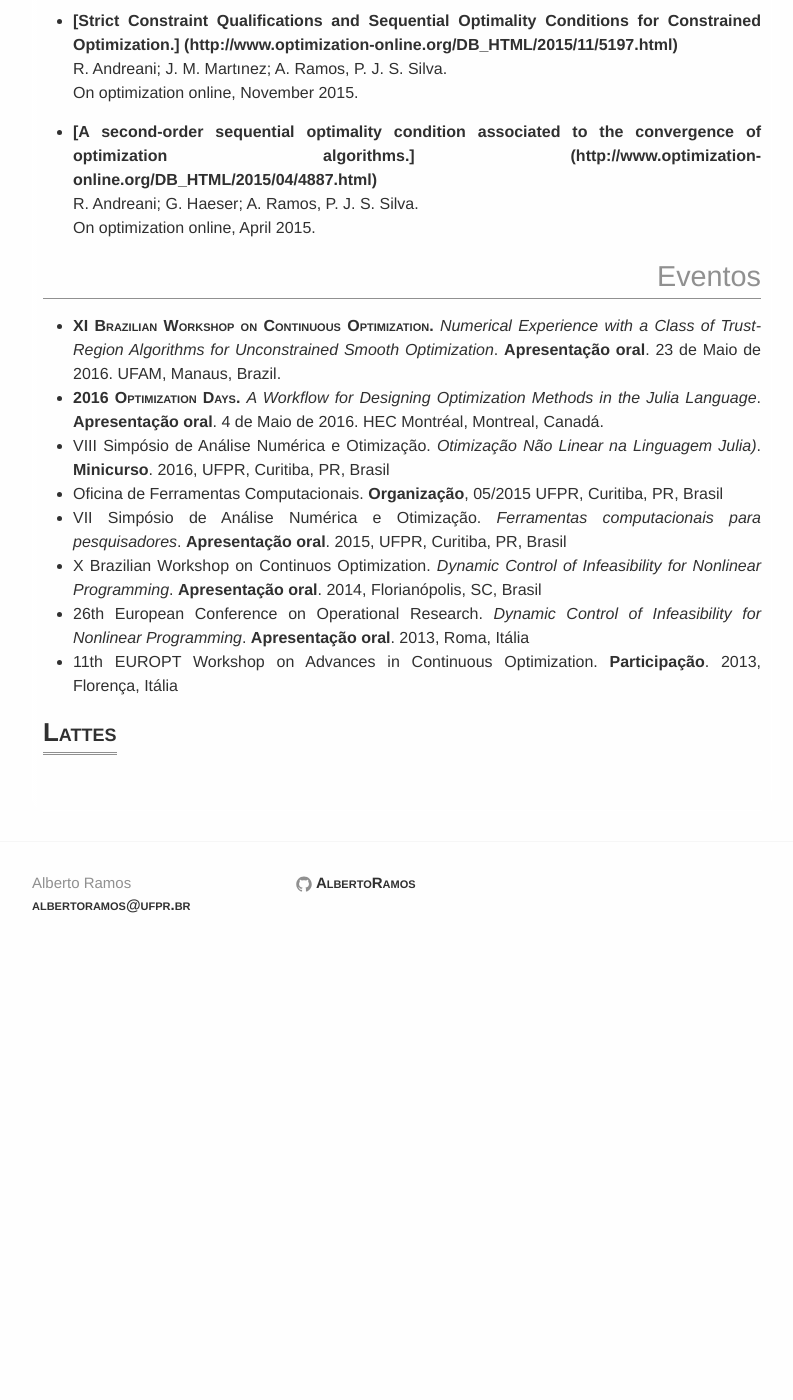
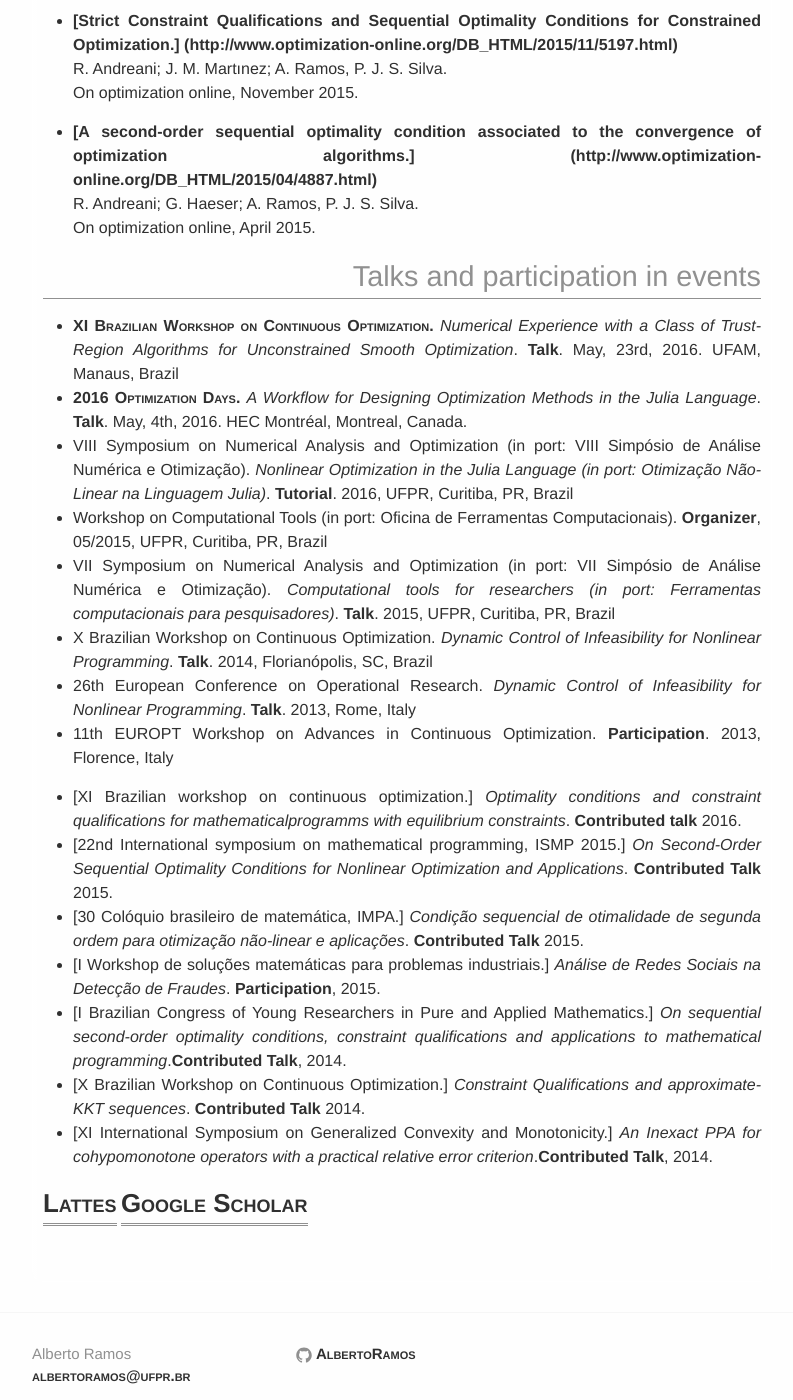
Before and after one commit to abelsiqueira/abelsiqueira.github.io-old, a Jekyll site: the page built from curriculum.br.md, in a window 1280 px wide and 1400 px high, scrolled down 1265 px. Shown: the whole window, without its empty margins (238-1031 px from the left). Built offline with Jekyll 4.4.1, drawn with Linux system fonts in a browser that asks for light colours; before the commit the page ends 2242 px from its top, so only the background shows below that.

Commit message:
Update curriculum.br.md

```diff
--- a/curriculum.br.md
+++ b/curriculum.br.md
@@ -51,31 +51,53 @@ permalink:  /br/curriculum/
   (http://www.optimization-online.org/DB_HTML/2015/04/4887.html)** <br />
     R. Andreani; G. Haeser; A. Ramos, P. J. S. Silva. <br /> On optimization online, April 2015.
 
-# Eventos
+# Talks and participation in events
 
   - [XI Brazilian Workshop on Continuous Optimization.]({{ site.baseurl
     }}/assets/brazopt-2016.pdf)
     _Numerical Experience with a Class of Trust-Region Algorithms for
     Unconstrained Smooth Optimization_.
-    **Apresentação oral**. 23 de Maio de 2016. UFAM, Manaus, Brazil.
+    **Talk**. May, 23rd, 2016. UFAM, Manaus, Brazil
   - [2016 Optimization Days.]({{ site.baseurl }}/assets/jopt-2016.pdf)
     _A Workflow for Designing Optimization Methods in the Julia Language_.
-    **Apresentação oral**. 4 de Maio de 2016. HEC Montréal, Montreal, Canadá.
-  - VIII Simpósio de Análise Numérica e Otimização.
-    _Otimização Não Linear na Linguagem Julia)_.
-    **Minicurso**. 2016, UFPR, Curitiba, PR, Brasil
-  - Oficina de Ferramentas Computacionais. **Organização**, 05/2015
-    UFPR, Curitiba, PR, Brasil
-  - VII Simpósio de Análise Numérica e Otimização.
-    _Ferramentas computacionais para pesquisadores_.
-    **Apresentação oral**. 2015, UFPR, Curitiba, PR, Brasil
-  - X Brazilian Workshop on Continuos Optimization.
+    **Talk**. May, 4th, 2016. HEC Montréal, Montreal, Canada.
+  - VIII Symposium on Numerical Analysis and Optimization (in port: VIII Simpósio
+    de Análise Numérica e Otimização).
+    _Nonlinear Optimization in the Julia Language (in port: Otimização
+    Não-Linear na Linguagem Julia)_.
+    **Tutorial**. 2016, UFPR, Curitiba, PR, Brazil
+  - Workshop on Computational Tools (in port: Oficina de Ferramentas
+    Computacionais). **Organizer**, 05/2015, UFPR, Curitiba, PR, Brazil
+  - VII Symposium on Numerical Analysis and Optimization (in port: VII Simpósio
+    de Análise Numérica e Otimização).
+    _Computational tools for researchers (in port: Ferramentas computacionais
+    para pesquisadores)_.
+    **Talk**. 2015, UFPR, Curitiba, PR, Brazil
+  - X Brazilian Workshop on Continuous Optimization.
     _Dynamic Control of Infeasibility for Nonlinear Programming_.
-    **Apresentação oral**. 2014, Florianópolis, SC, Brasil
+    **Talk**. 2014, Florianópolis, SC, Brazil
   - 26th European Conference on Operational Research.
     _Dynamic Control of Infeasibility for Nonlinear Programming_.
-    **Apresentação oral**. 2013, Roma, Itália
+    **Talk**. 2013, Rome, Italy
   - 11th EUROPT Workshop on Advances in Continuous Optimization.
-    **Participação**. 2013, Florença, Itália
+    **Participation**. 2013, Florence, Italy
+
+  - [XI Brazilian workshop on continuous optimization.]
+   _Optimality conditions and constraint qualifications for mathematicalprogramms with equilibrium constraints_.
+   **Contributed talk** 2016.
+  - [22nd International symposium on mathematical programming, ISMP 2015.]
+   _On Second-Order Sequential Optimality Conditions for Nonlinear Optimization and Applications_. **Contributed Talk** 2015.
+  - [30 Colóquio brasileiro de matemática, IMPA.]
+   _Condição sequencial de otimalidade de segunda ordem para otimização não-linear  e aplicações_. **Contributed Talk** 2015.
+  - [I Workshop de soluções matemáticas para problemas industriais.]
+   _Análise de Redes Sociais na Detecção de Fraudes_. **Participation**, 2015.
+  - [I Brazilian Congress of Young Researchers in Pure and Applied Mathematics.]
+   _On sequential second-order optimality conditions,
+   constraint qualifications and applications to mathematical programming_.**Contributed Talk**, 2014.
+  - [X Brazilian Workshop on Continuous Optimization.]
+   _Constraint Qualifications and approximate-KKT sequences_. **Contributed Talk** 2014.
+  - [XI International Symposium on Generalized Convexity and Monotonicity.]
+   _An Inexact PPA for cohypomonotone operators with a practical relative error criterion_.**Contributed Talk**, 2014.
 
 ## [Lattes](http://lattes.cnpq.br/3320145045271106)
+## [Google Scholar](http://scholar.google.com.br/citations?hl=pt-BR&user=CwUd6FgAAAAJ)
```
